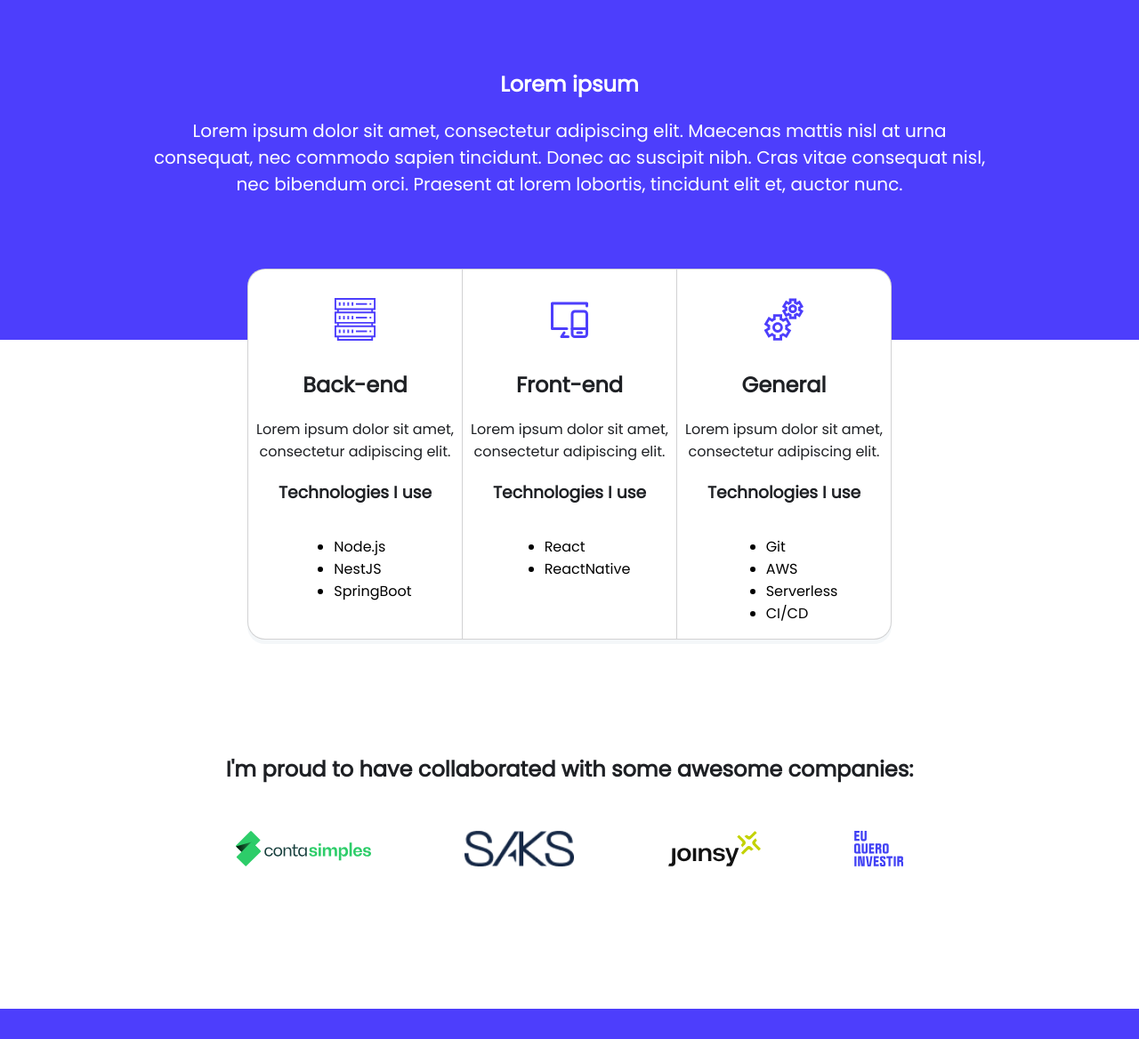
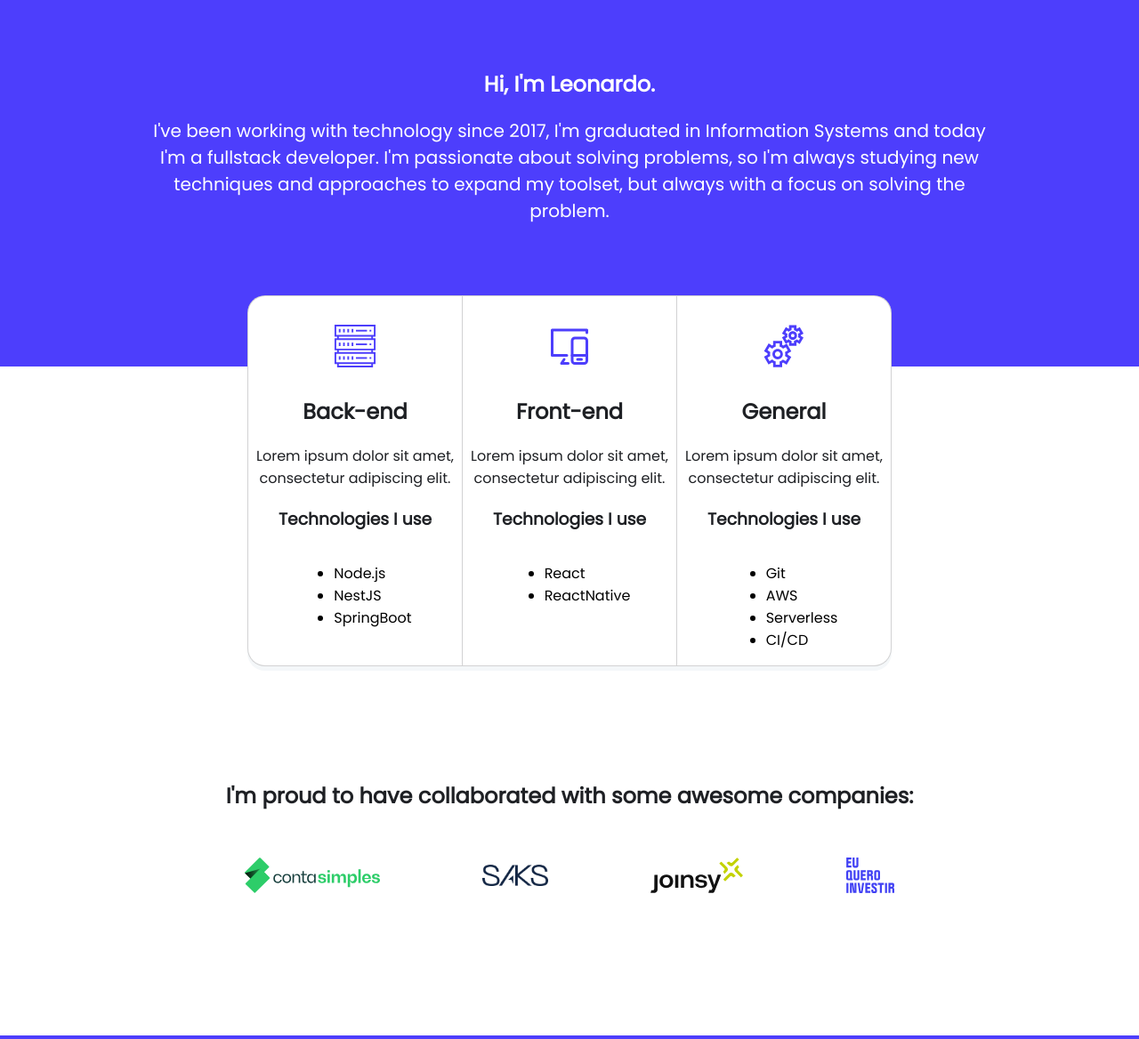
Before and after one commit to leonardocroda/personal-website, a plain HTML site: page index.html in a window 1280 px wide. Shown: the part 723-1891 px from the top of the page at 89% size. Drawn offline with Linux system fonts and the light colour scheme.

Commit message:
altera os textos de apresentação da página

```diff
--- a/index.html
+++ b/index.html
@@ -17,7 +17,7 @@
       <div>
         <h1>Full Stack Developer</h1>
         <p class="subtitle">
-          I code beautifullly simple things, and I love what I do.
+          I develop technological solutions to real problems.
         </p>
       </div>
     </div>
@@ -27,12 +27,13 @@
 
     <div class="about">
       <div class="about-text-container">
-        <h2 class="white-text">Lorem ipsum</h2>
+        <h2 class="white-text">Hi, I'm Leonardo.</h2>
         <p class="white-text">
-          Lorem ipsum dolor sit amet, consectetur adipiscing elit. Maecenas
-          mattis nisl at urna consequat, nec commodo sapien tincidunt. Donec ac
-          suscipit nibh. Cras vitae consequat nisl, nec bibendum orci. Praesent
-          at lorem lobortis, tincidunt elit et, auctor nunc.
+          I've been working with technology since 2017, I'm graduated in
+          Information Systems and today I'm a fullstack developer. I'm
+          passionate about solving problems, so I'm always studying new
+          techniques and approaches to expand my toolset, but always with a
+          focus on solving the problem.
         </p>
       </div>
     </div>
@@ -85,7 +86,7 @@
         <div class="company-logo">
           <img src="./images/contasimples.svg" />
         </div>
-        <div class="company-logo">
+        <div class="company-logo saks">
           <img src="./images/saks.png" />
         </div>
         <div class="company-logo">
--- a/styles/index.css
+++ b/styles/index.css
@@ -164,6 +164,7 @@ img {
   margin: 0 auto;
   flex-direction: row;
   flex-wrap: wrap;
+  align-items: center;
 }
 
 .company-logo {
@@ -172,6 +173,11 @@ img {
   width: auto;
   padding: 2rem 0;
   align-items: center;
+}
+
+.saks {
+  height: 1.5rem;
+  width: auto;
 }
 
 .social {
```
